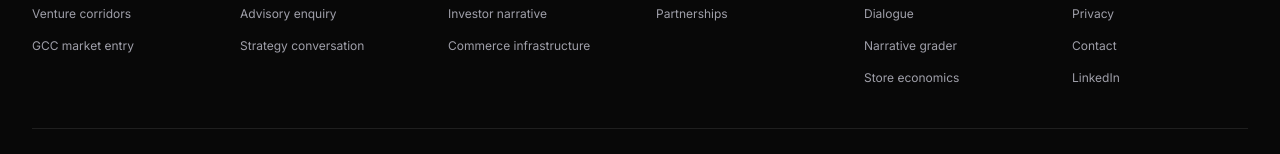
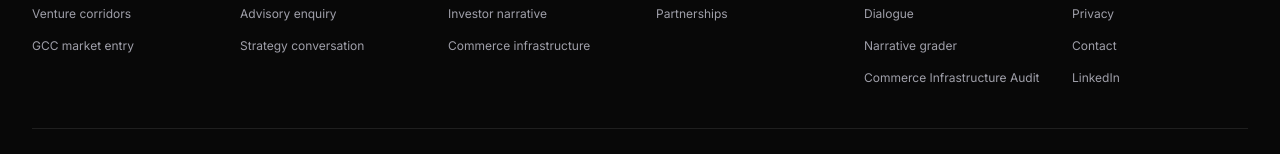
Before and after one commit to falconstestnest/aistudio---jimmymanalel, a React (Vite) app: page / in a window 1280 px wide. Shown: the part 5986-6140 px from the top of the page. Built offline with nearby package versions, Linux system fonts and the light colour scheme; a web font is replaced by a local one.

Commit message:
fix: align footer commerce tool label with Venture Tools naming

```diff
--- a/src/components/layout/SiteFooter.tsx
+++ b/src/components/layout/SiteFooter.tsx
@@ -120,7 +120,7 @@ export default function SiteFooter() {
               </li>
               <li>
                 <Link to={ROUTES.commerceAudit} className={colLink}>
-                  Store economics
+                  Commerce Infrastructure Audit
                 </Link>
               </li>
             </ul>
```
